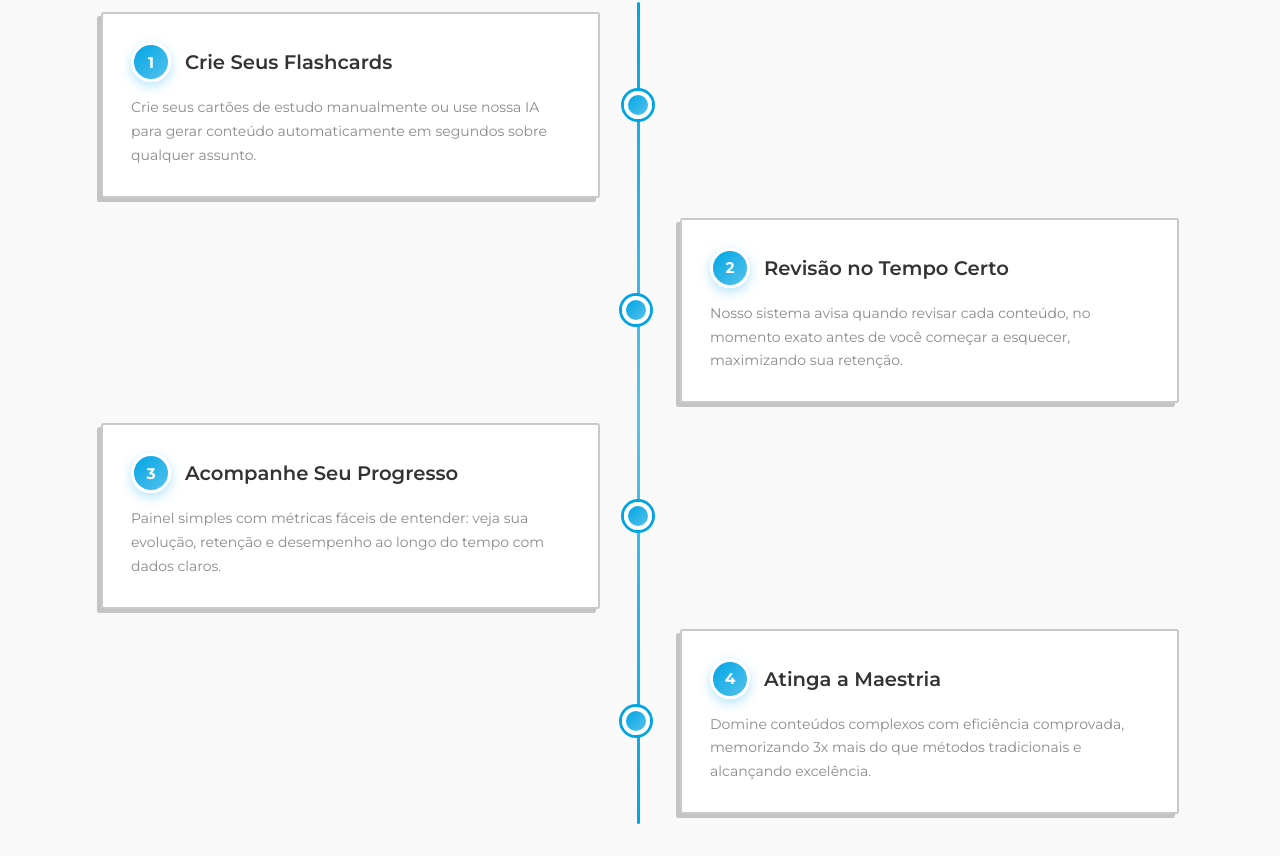
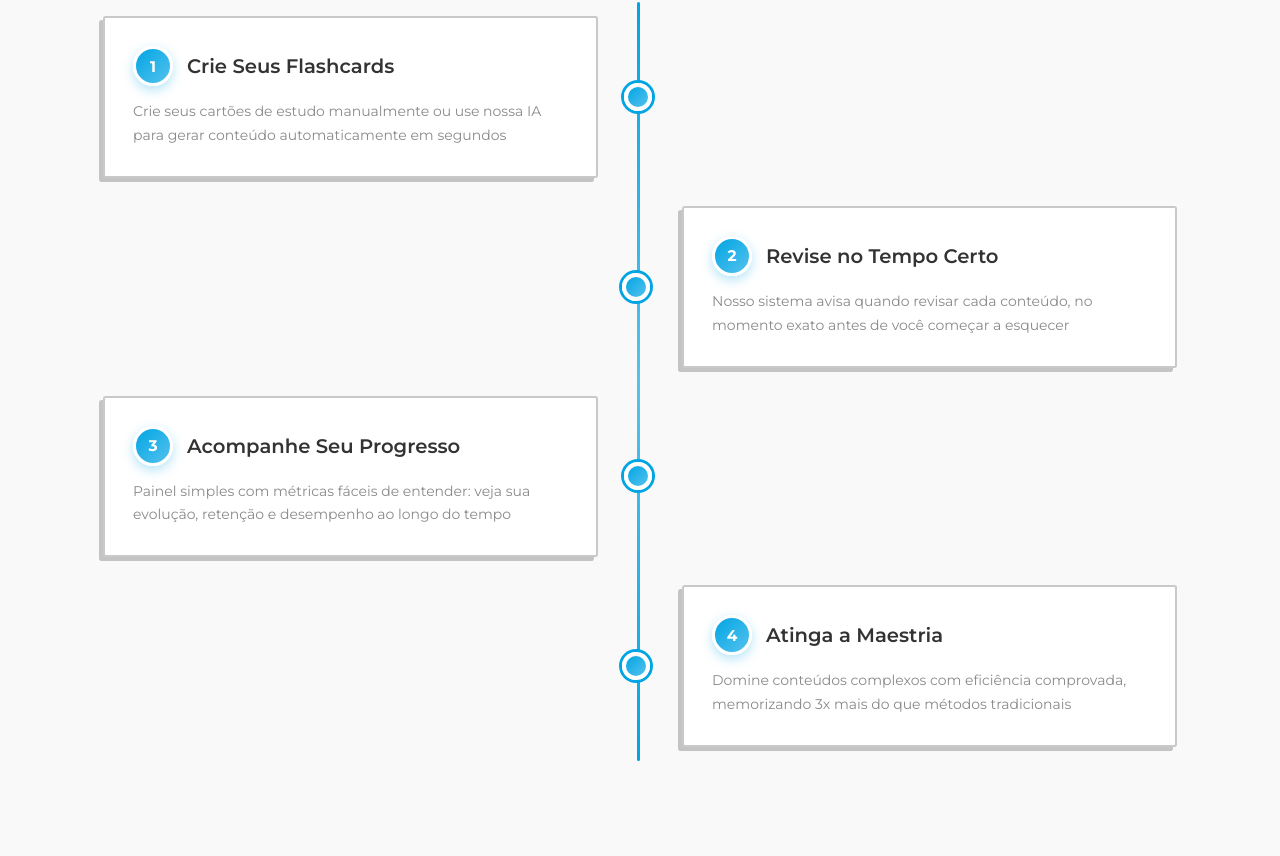
Before and after one commit to FellipeCastro/flashfy, a React (Vite) app: page / in a window 1280 px wide. Shown: the part 1504-2360 px from the top of the page. Built offline with nearby package versions, Linux system fonts and the light colour scheme; no server answers.

Commit message:
Card Component created

```diff
--- /dev/null
+++ b/src/components/CardComponent/CardComponent.jsx
@@ -0,0 +1,22 @@
+import styles from "./CardComponent.module.css";
+
+const CardComponent = ({
+    children,
+    alternativeClass = null,
+    onClick,
+    style,
+}) => {
+    return (
+        <div
+            className={`${styles.card} ${
+                alternativeClass ? alternativeClass : ""
+            }`}
+            onClick={onClick}
+            style={style}
+        >
+            {children}
+        </div>
+    );
+};
+
+export default CardComponent;
--- /dev/null
+++ b/src/components/CardComponent/CardComponent.module.css
@@ -0,0 +1,12 @@
+.card {
+    background: var(--secondary-color);
+    padding: 2rem;
+    transition: all 0.3s ease;
+    border: 2px solid var(--border-color);
+    border-radius: 0.2rem;
+    box-shadow: -4px 4px 0px var(--border-color);
+}
+
+.card:hover {
+    transform: translateY(-4px);
+}
--- a/src/pages/LandingPage/LandingPage.jsx
+++ b/src/pages/LandingPage/LandingPage.jsx
@@ -15,6 +15,7 @@ import { useState } from "react";
 import styles from "./LandingPage.module.css";
 import Button from "../../components/Button/Button";
 import logo from "../../assets/logo.png";
+import CardComponent from "../../components/CardComponent/CardComponent";
 
 const LandingPage = () => {
     const navigate = useNavigate();
@@ -252,13 +253,16 @@ const LandingPage = () => {
                     <h2>Recursos Poderosos</h2>
                     <div className={styles.featuresGrid}>
                         {features.map((feature, index) => (
-                            <div key={index} className={styles.featureCard}>
+                            <CardComponent
+                                alternativeClass={styles.featureCard}
+                                key={index}
+                            >
                                 <div className={styles.featureIcon}>
                                     {feature.icon}
                                 </div>
                                 <h3>{feature.title}</h3>
                                 <p>{feature.description}</p>
-                            </div>
+                            </CardComponent>
                         ))}
                     </div>
                 </div>
@@ -269,70 +273,24 @@ const LandingPage = () => {
                     <h2>Como o FlashFy Funciona</h2>
 
                     <div className={styles.timeline}>
-                        <div
-                            className={`${styles.timelineContainer} ${styles.left}`}
-                        >
-                            <div className={styles.content}>
-                                <div className={styles.stepHeader}>
-                                    <div className={styles.stepNumber}>1</div>
-                                    <h3>Crie Seus Flashcards</h3>
-                                </div>
-                                <p>
-                                    Crie seus cartões de estudo manualmente ou
-                                    use nossa IA para gerar conteúdo
-                                    automaticamente em segundos sobre qualquer
-                                    assunto.
-                                </p>
+                        {steps.map((step, index) => (
+                            <div
+                                key={index}
+                                className={`${styles.timelineContainer} ${
+                                    index % 2 === 0 ? styles.left : styles.right
+                                }`}
+                            >
+                                <CardComponent alternativeClass={styles.content}>
+                                    <div className={styles.stepHeader}>
+                                        <div className={styles.stepNumber}>
+                                            {step.step}
+                                        </div>
+                                        <h3>{step.title}</h3>
+                                    </div>
+                                    <p>{step.description}</p>
+                                </CardComponent>
                             </div>
-                        </div>
-                        <div
-                            className={`${styles.timelineContainer} ${styles.right}`}
-                        >
-                            <div className={styles.content}>
-                                <div className={styles.stepHeader}>
-                                    <div className={styles.stepNumber}>2</div>
-                                    <h3>Revisão no Tempo Certo</h3>
-                                </div>
-                                <p>
-                                    Nosso sistema avisa quando revisar cada
-                                    conteúdo, no momento exato antes de você
-                                    começar a esquecer, maximizando sua
-                                    retenção.
-                                </p>
-                            </div>
-                        </div>
-                        <div
-                            className={`${styles.timelineContainer} ${styles.left}`}
-                        >
-                            <div className={styles.content}>
-                                <div className={styles.stepHeader}>
-                                    <div className={styles.stepNumber}>3</div>
-                                    <h3>Acompanhe Seu Progresso</h3>
-                                </div>
-                                <p>
-                                    Painel simples com métricas fáceis de
-                                    entender: veja sua evolução, retenção e
-                                    desempenho ao longo do tempo com dados
-                                    claros.
-                                </p>
-                            </div>
-                        </div>
-                        <div
-                            className={`${styles.timelineContainer} ${styles.right}`}
-                        >
-                            <div className={styles.content}>
-                                <div className={styles.stepHeader}>
-                                    <div className={styles.stepNumber}>4</div>
-                                    <h3>Atinga a Maestria</h3>
-                                </div>
-                                <p>
-                                    Domine conteúdos complexos com eficiência
-                                    comprovada, memorizando 3x mais do que
-                                    métodos tradicionais e alcançando
-                                    excelência.
-                                </p>
-                            </div>
-                        </div>
+                        ))}
                     </div>
                 </div>
             </section>
@@ -342,7 +300,7 @@ const LandingPage = () => {
                     <h2>O que nossos usuários dizem</h2>
                     <div className={styles.testimonialGrid}>
                         {testimonials.map((testimonial, index) => (
-                            <div key={index} className={styles.testimonialCard}>
+                            <CardComponent key={index} alternativeClass={styles.testimonialCard}>
                                 <div className={styles.testimonialContent}>
                                     <p>"{testimonial.text}"</p>
                                 </div>
@@ -350,7 +308,7 @@ const LandingPage = () => {
                                     <h4>{testimonial.name}</h4>
                                     <span>{testimonial.role}</span>
                                 </div>
-                            </div>
+                            </CardComponent>
                         ))}
                     </div>
                 </div>
--- a/src/pages/LandingPage/LandingPage.module.css
+++ b/src/pages/LandingPage/LandingPage.module.css
@@ -204,18 +204,7 @@
 
 /* FEATURE CARD */
 .featureCard {
-    background: var(--secondary-color);
-    padding: 2rem;
-    border-radius: 0.5rem;
     text-align: center;
-    transition: all 0.3s ease;
-    border: 2px solid var(--border-color);
-    border-radius: 0.2rem;
-    box-shadow: -4px 4px 0px var(--border-color);
-}
-
-.featureCard:hover {
-    transform: translateY(-4px);
 }
 
 .featureIcon {
@@ -278,9 +267,8 @@
 
 /* Container around content */
 .timelineContainer {
-    padding: 10px 40px;
+    padding: 1rem 3rem;
     position: relative;
-    background-color: inherit;
     width: 50%;
     z-index: 1;
 }
@@ -313,17 +301,6 @@
 /* Fix the circle for containers on the right side */
 .right::after {
     left: -18px;
-}
-
-/* The actual content */
-.content {
-    padding: 2rem;
-    background: var(--secondary-color);
-    position: relative;
-    border-radius: 0.2rem;
-    border: 2px solid var(--border-color);
-    box-shadow: -4px 4px 0px var(--border-color);
-    transition: all 0.3s ease;
 }
 
 /* Step header styles */
@@ -532,19 +509,6 @@
 }
 
 /* TESTIMONIAL CARD */
-.testimonialCard {
-    background: var(--secondary-color);
-    padding: 2rem;
-    border: 2px solid var(--border-color);
-    border-radius: 0.2rem;
-    box-shadow: -4px 4px 0px var(--border-color);
-    transition: all 0.3s ease;
-}
-
-.testimonialCard:hover {
-    transform: translateY(-4px);
-}
-
 .testimonialContent {
     margin-bottom: 1.5rem;
 }
```
